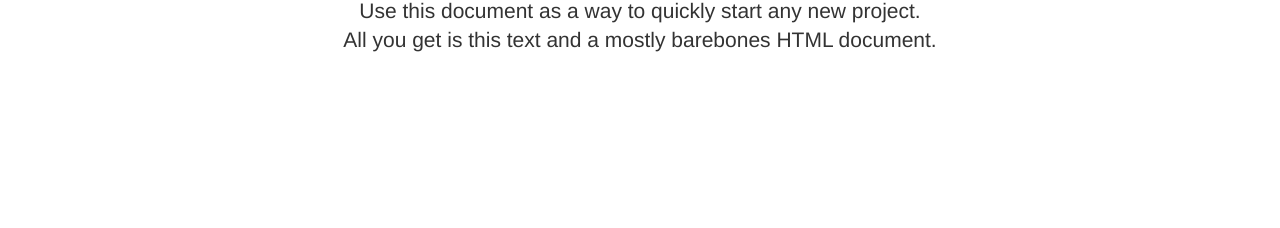
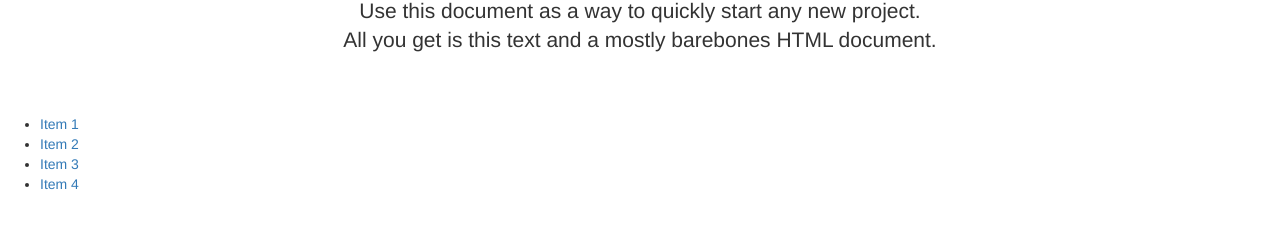
Before and after one commit to xxxcore/bootstrap, a website: page index.html in a window 1280 px wide. Shown: the part 164-392 px from the top of the page. Drawn offline with nearby package versions, Linux system fonts and the light colour scheme.

Commit message:
index.html changed

```diff
--- a/index.html
+++ b/index.html
@@ -70,6 +70,12 @@
 </div>
 <!-- /.container -->
 
+<ul class="list">
+  <li><a href="#">Item 1</a></li>
+  <li><a href="#">Item 2</a></li>
+  <li><a href="#">Item 3</a></li>
+  <li><a href="#">Item 4</a></li>
+</ul>
 
 <!-- Bootstrap core JavaScript
 ================================================== -->
```
